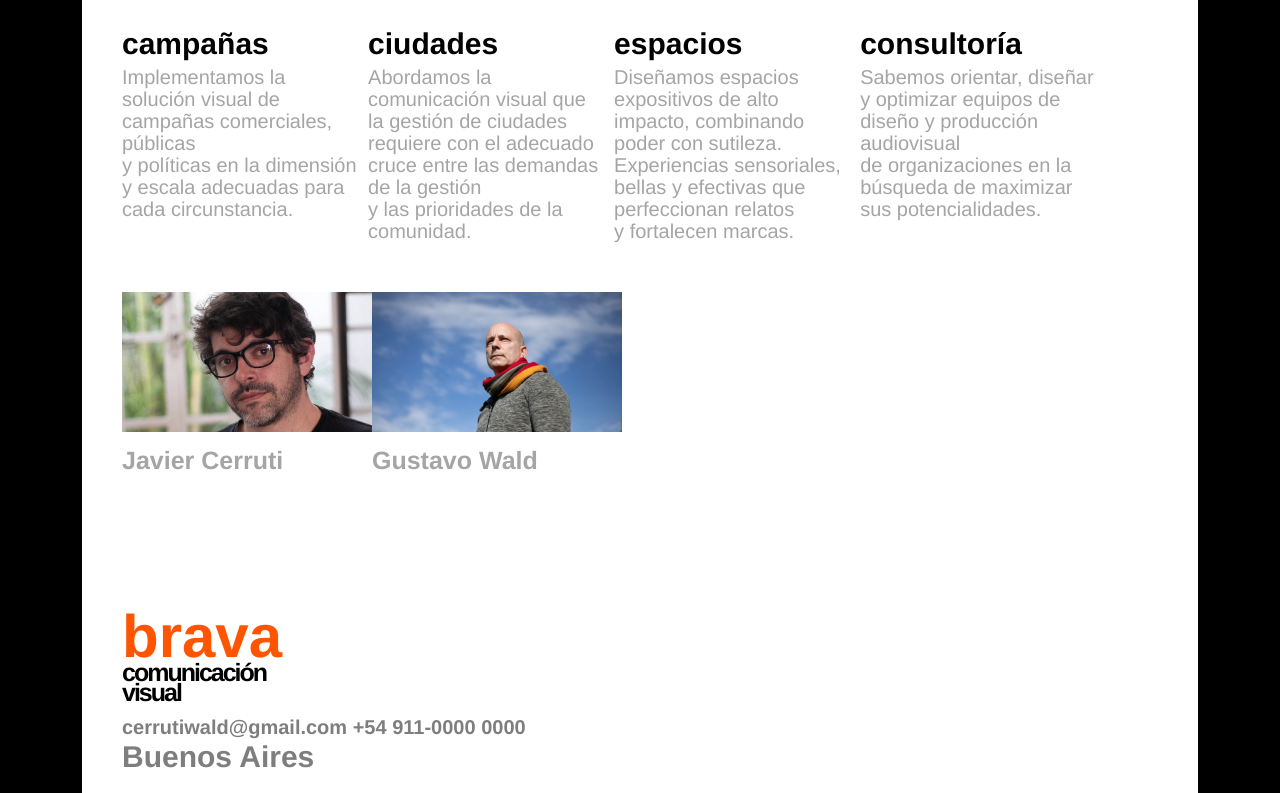
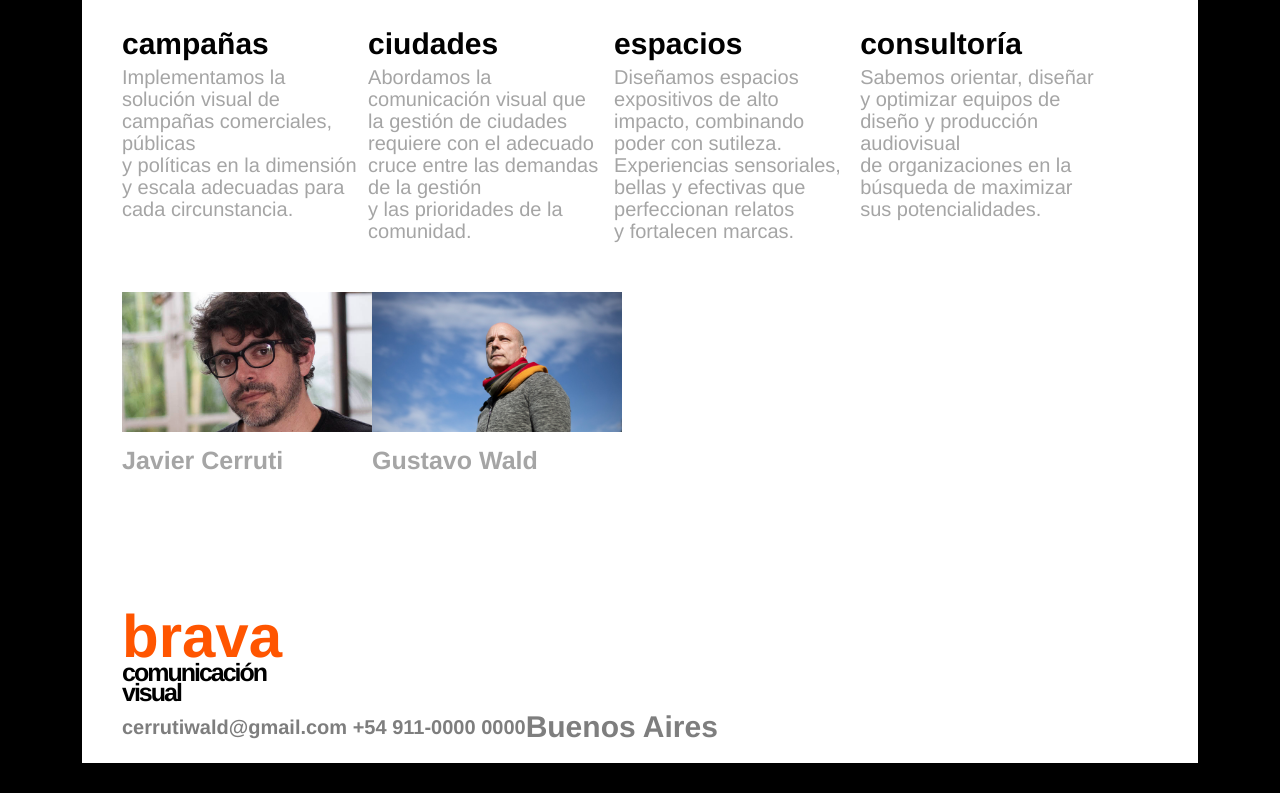
Before and after one commit to wald16/javo-web-page, a Next.js app: page / in a window 1280 px wide. Shown: the part 5237-6030 px from the top of the page. After the commit the page ends 6000 px from the top, so only its background shows below. Built offline with nearby package versions, Linux system fonts and the light colour scheme.

Commit message:
nuevos_cambios

```diff
--- a/pages/index.tsx
+++ b/pages/index.tsx
@@ -431,7 +431,7 @@ export default function HomePage() {
 }
 export const Home = () => {
   return (
-    <div className="container ">
+    <div className="container">
       <div className='Home stretch'>
 
         <div className='row justify-content-between align-items-center bannerContent'>
@@ -802,9 +802,9 @@ export const Footer = () => {
             </p>
           </div>
         </div>
-        <div className="right">
-          <div className="contact">
-            cerrutiwald@gmail.com +54 911-0000 0000 <p>Buenos Aires</p>
+        <div className="right col-7">
+          <div className="contact d-flex">
+             cerrutiwald@gmail.com +54 911-0000 0000 <p>Buenos Aires</p>
           </div>
         </div>
       </div>
--- a/styles/home.scss
+++ b/styles/home.scss
@@ -1024,6 +1024,7 @@ body {
     .contact {
       font-size: 20px;
       line-height: 30px;
+      justify-content: space-between;
       p {
         font-size: 30px;
 
```
